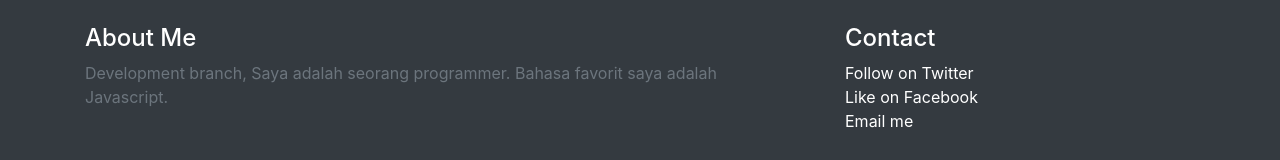
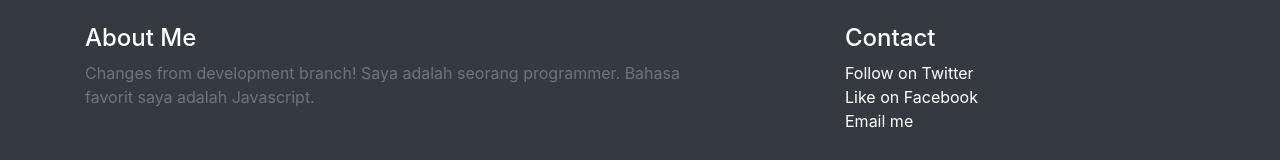
Before and after one commit to firman19/webpage-bootstrap, a plain HTML site: page index.html in a window 1280 px wide. Both pictures are taken after a click on the button "Toggle navigation". Shown: the top 160 px of the page. Drawn offline with nearby package versions, Linux system fonts and the light colour scheme.

Commit message:
change about me

```diff
--- a/index.html
+++ b/index.html
@@ -24,7 +24,7 @@
           <div class="row">
             <div class="col-sm-8 col-md-7 py-4">
               <h4 class="text-white">About Me</h4>
-              <p class="text-muted">Development branch, Saya adalah seorang programmer. Bahasa favorit saya adalah Javascript.</p>
+              <p class="text-muted">Changes from development branch! Saya adalah seorang programmer. Bahasa favorit saya adalah Javascript.</p>
             </div>
             <div class="col-sm-4 offset-md-1 py-4">
               <h4 class="text-white">Contact</h4>
```
